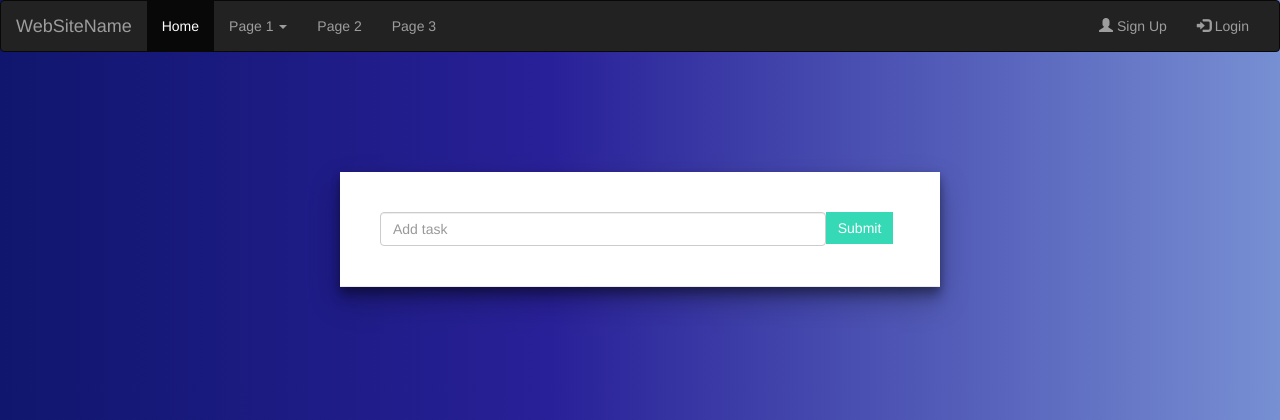
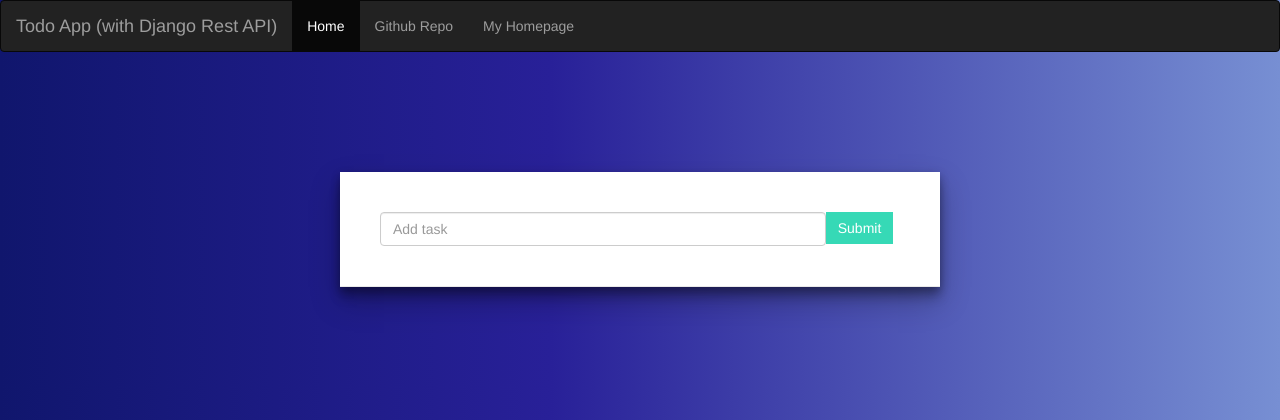
Before and after one commit to santoshrajkumar/Django-REST-API-for-todo-app-with-CRUD-using-Serializers-, a Django app: template todo/app/templates/list.html in a window 1280 px wide. Shown: the top 420 px of the page. Run offline with Django 3.2, Linux system fonts and the light colour scheme; the template is opened without the code that fills it, so the values that code supplies are empty; data comes from the database, SQL or seed files in the repository; some libraries are stand-ins or nearby versions.

Commit message:
herokuaddons

```diff
--- a/todo/app/templates/list.html
+++ b/todo/app/templates/list.html
@@ -78,25 +78,13 @@
           <span class="icon-bar"></span>
           <span class="icon-bar"></span>
         </button>
-        <a class="navbar-brand" href="#">WebSiteName</a>
+        <a class="navbar-brand" href="#">Todo App (with Django Rest API)</a>
       </div>
       <div class="collapse navbar-collapse" id="myNavbar">
         <ul class="nav navbar-nav">
           <li class="active"><a href="#">Home</a></li>
-          <li class="dropdown">
-            <a class="dropdown-toggle" data-toggle="dropdown" href="#">Page 1 <span class="caret"></span></a>
-            <ul class="dropdown-menu">
-              <li><a href="#">Page 1-1</a></li>
-              <li><a href="#">Page 1-2</a></li>
-              <li><a href="#">Page 1-3</a></li>
-            </ul>
-          </li>
-          <li><a href="#">Page 2</a></li>
-          <li><a href="#">Page 3</a></li>
-        </ul>
-        <ul class="nav navbar-nav navbar-right">
-          <li><a href="#"><span class="glyphicon glyphicon-user"></span> Sign Up</a></li>
-          <li><a href="#"><span class="glyphicon glyphicon-log-in"></span> Login</a></li>
+          <li><a href="https://github.com/santoshrajkumar/Django-REST-API-for-todo-app-with-CRUD-using-Serializers-">Github Repo</a></li>
+          <li><a href="https://www.santoshrajkumar.com">My Homepage</a></li>
         </ul>
       </div>
     </div>
@@ -157,7 +145,7 @@ var activeItem = null
     var wrapper = document.getElementById('list-wrapper')
     wrapper.innerHTML = ''
 
-    var url = 'http://127.0.0.1:8000/api/task-list/'
+    var url = 'https://smrtodorest.herokuapp.com/api/task-list/'
 
     fetch(url)
     .then((resp) => resp.json())
@@ -222,10 +210,10 @@ var activeItem = null
   var form = document.getElementById('form-wrapper')
   form.addEventListener('submit', function(e){
     e.preventDefault()
-    var url = 'http://127.0.0.1:8000/api/task-create/'
+    var url = 'https://smrtodorest.herokuapp.com/api/task-create/'
 
     if (activeItem != null){
-      var url = `http://127.0.0.1:8000/api/task-update/${activeItem.id}/`
+      var url = `https://smrtodorest.herokuapp.com/api/task-update/${activeItem.id}/`
       activeItem = null
     }
 
@@ -262,7 +250,7 @@ var activeItem = null
 
   function deleteItem(item){
     console.log('delete item', item)
-    var url = `http://127.0.0.1:8000/api/task-delete/${item.id}/`
+    var url = `https://smrtodorest.herokuapp.com/api/task-delete/${item.id}/`
     fetch(url, {
       method: 'DELETE',
       headers:{
@@ -278,7 +266,7 @@ var activeItem = null
   function strikeUnstrike(item){
     console.log('strike', item)
     item.completed = !item.completed
-    var url = `http://127.0.0.1:8000/api/task-update/${item.id}/`
+    var url = `https://smrtodorest.herokuapp.com/api/task-update/${item.id}/`
     fetch(url, {
       method: 'POST',
       headers:{
--- a/todo/todo/settings.py
+++ b/todo/todo/settings.py
@@ -62,6 +62,7 @@ CORS_ALLOW_ALL_ORIGINS = False
 
 CORS_ALLOWED_ORIGINS = [
     "http://127.0.0.1:5500",
+    "https://smrtodorest.web.app",
 ]
 
 
```
Also changed, not shown: 3 other files.
